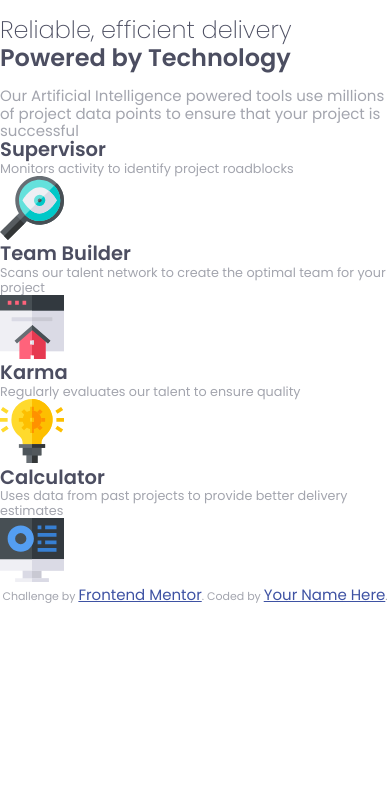
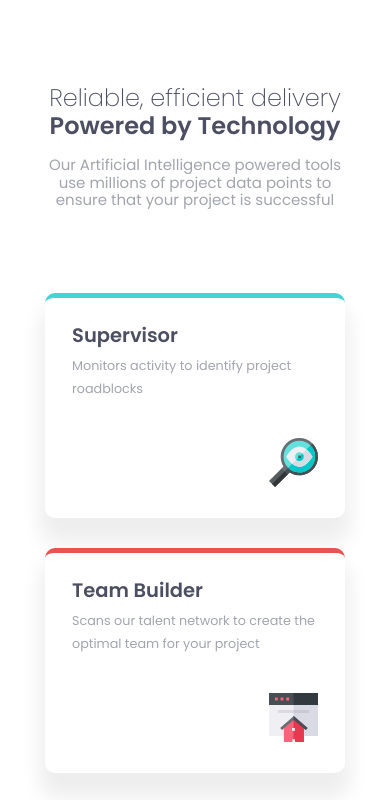
Before and after one commit to psiqueiros/4cardFeatures, a plain HTML site: page index.html in a window 390 px wide. Shown: the top 800 px of the page. Drawn offline with nearby package versions, Linux system fonts and the light colour scheme.

Commit message:
Complete theme, styles and mobile and tablet layout

```diff
--- a/css/main.scss
+++ b/css/main.scss
@@ -5,6 +5,11 @@
     padding: 0;
     margin: 0;
     box-sizing: border-box;
+}
+
+body {
+    width: 100vw;
+    height: 100vh;
 }
 
 /*****Base Styles*****/
@@ -36,8 +41,70 @@ p {
 
 /*****Style modules*****/
 
-[class *= 'card'] > p {
-    font-size: .85rem;
+[class *= 'card'] {
+
+    border-radius: 10px;
+    box-shadow: 0px 20px 20px 5px rgba(0, 0, 0, 0.070);
+    border-top: 5px solid hsl(229, 6%, 66%);
+
+    p {
+        font-size: .85rem;
+        line-height: 1.8em;
+    }
+}
+
+.card1 {
+    border-color: hsl(180, 62%, 55%);
+}
+.card2 {
+    border-color: hsl(0, 78%, 62%);
+}
+.card3 {
+    border-color: hsl(34, 97%, 64%);
+}
+.card4 {
+    border-color: hsl(212, 86%, 64%);
 }
 
 /*****Layout modules*****/
+
+body {
+    padding: 0 10vw;
+}
+
+header {
+    max-width: 300px;
+    margin: 10vh auto;
+
+    text-align: center;
+
+    h1 {
+        margin-bottom: 2vh;
+    }
+}
+
+main {
+    margin: 10vh auto;
+    max-width: 300px;
+
+    display: flex;
+    flex-direction: column;
+
+    [class *= 'card'] {
+
+        max-width: 300px;
+        height: 225px;
+        padding: 1.8em 1.8em 1.8em 1.8em;
+        margin-bottom: 2em;
+
+        h2 {
+            margin-bottom: .4em;
+        }
+
+        img {
+            width: 20%;
+            display: block;
+            margin: 15% 0 0 auto;
+        }
+    }
+}
```
Also changed, not shown: css/main.css, 1 other file.
